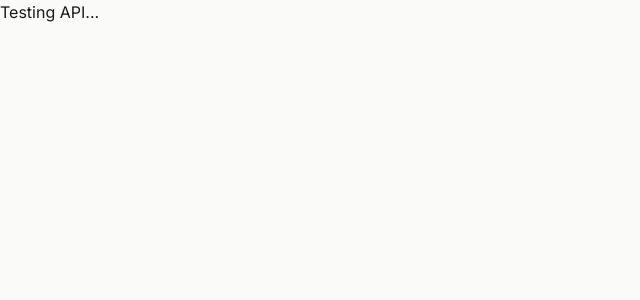
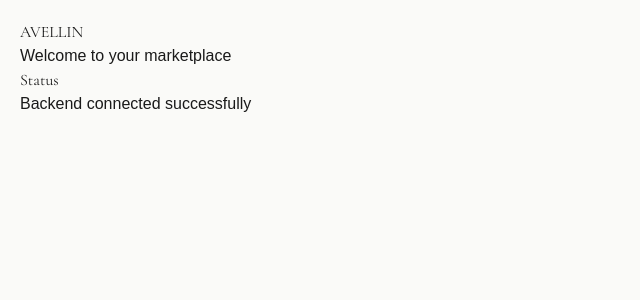
Before and after one commit to onikibeokeoghene-cloud/Avellin53, a React (Vite) app in the folder frontend/: page / in a window 1280 px wide. Shown: the top 300 px of the page, without its empty margins (0-640 px from the left). Built offline with nearby package versions, Linux system fonts and the light colour scheme; no server answers.

Commit message:
feat: basic app UI with backend status

```diff
--- a/frontend/src/App.tsx
+++ b/frontend/src/App.tsx
@@ -8,7 +8,17 @@ function App() {
       .catch(err => console.error(err));
   }, []);
 
-  return <div>Testing API...</div>;
+return (
+  <div style={{ padding: "20px", fontFamily: "sans-serif" }}>
+    <h1>AVELLIN</h1>
+    <p>Welcome to your marketplace</p>
+
+    <section>
+      <h2>Status</h2>
+      <p>Backend connected successfully</p>
+    </section>
+  </div>
+);
 }
 
 export default App;
```
